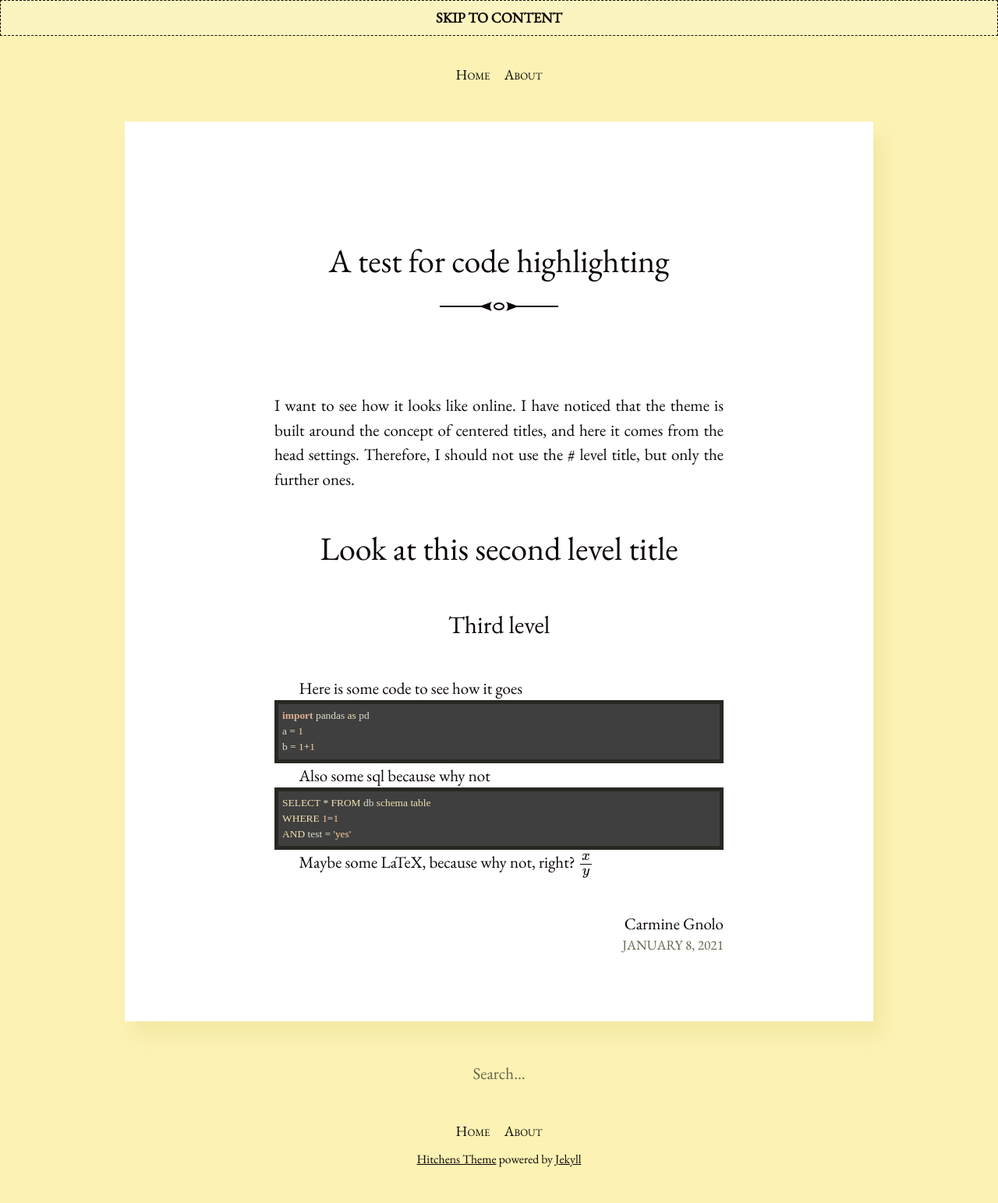
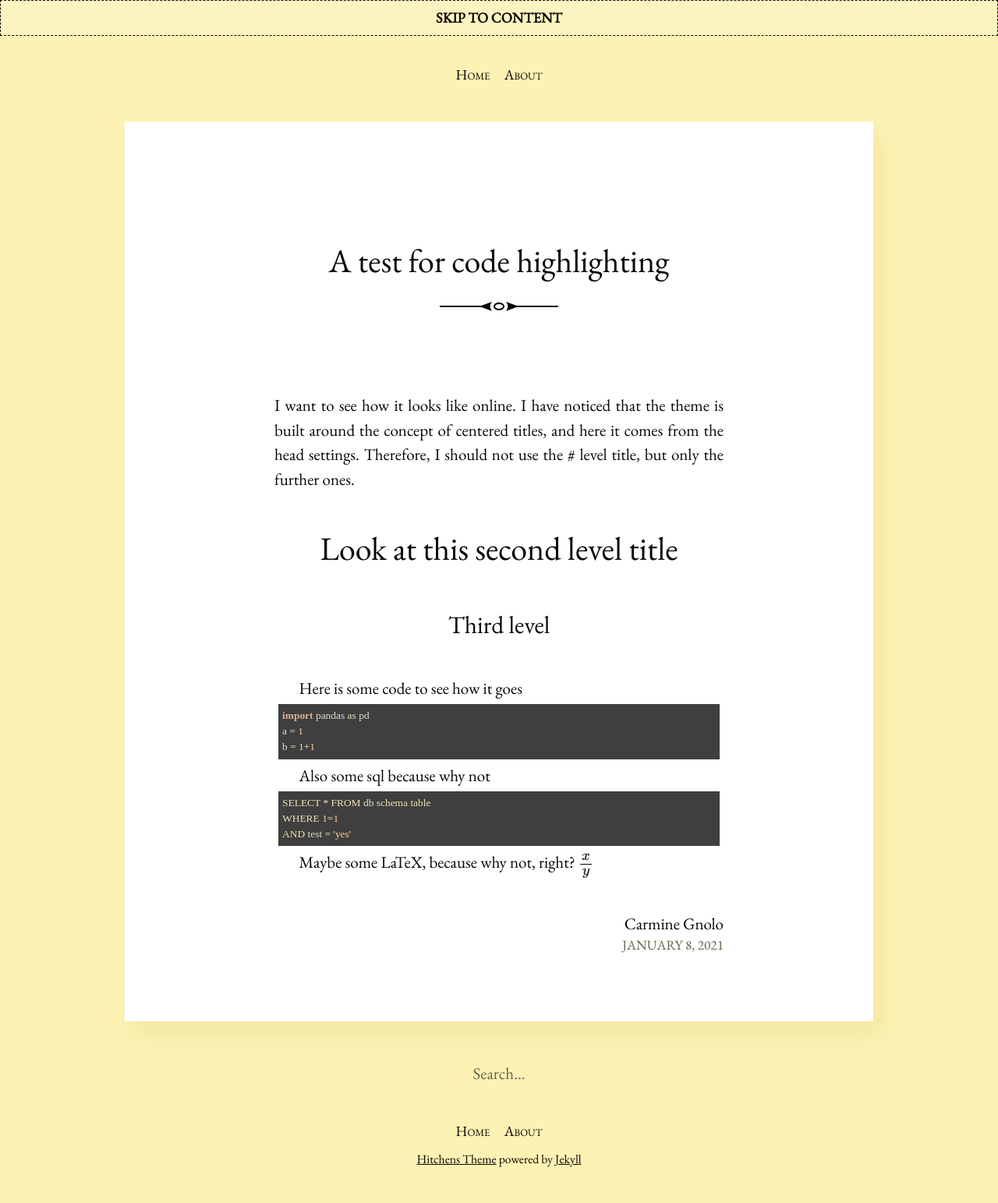
Before and after one commit to carmigno/carmigno.github.io, a Jekyll site: the page built from _posts/2021-01-08-testing-text.md, in a window 1280 px wide. Shown: the whole page at 78% size. Built offline with Jekyll 4.4.1, drawn with Linux system fonts in a browser that asks for light colours; formulas are drawn with MathJax 3.

Commit message:
Removed double background

```diff
--- a/_sass/_syntax-highlighting.scss
+++ b/_sass/_syntax-highlighting.scss
@@ -12,8 +12,6 @@ code.highlighter-rouge {
   font-family: 'Fira Code medium';
   font-size: .8em;
   padding: 5px;
-  background: #272822;
-  color: #f8f8f2;
 }
 
 /* Zenburn theme */
```
